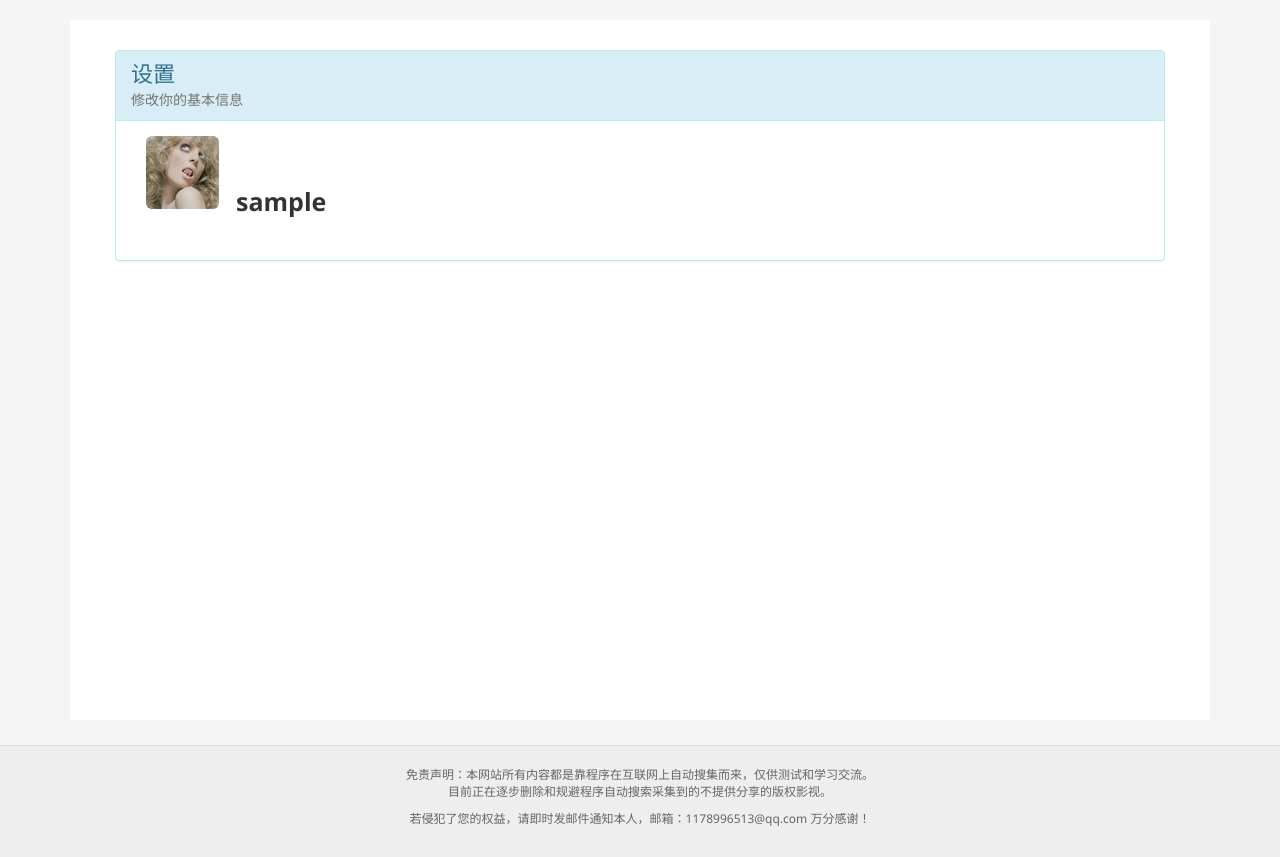
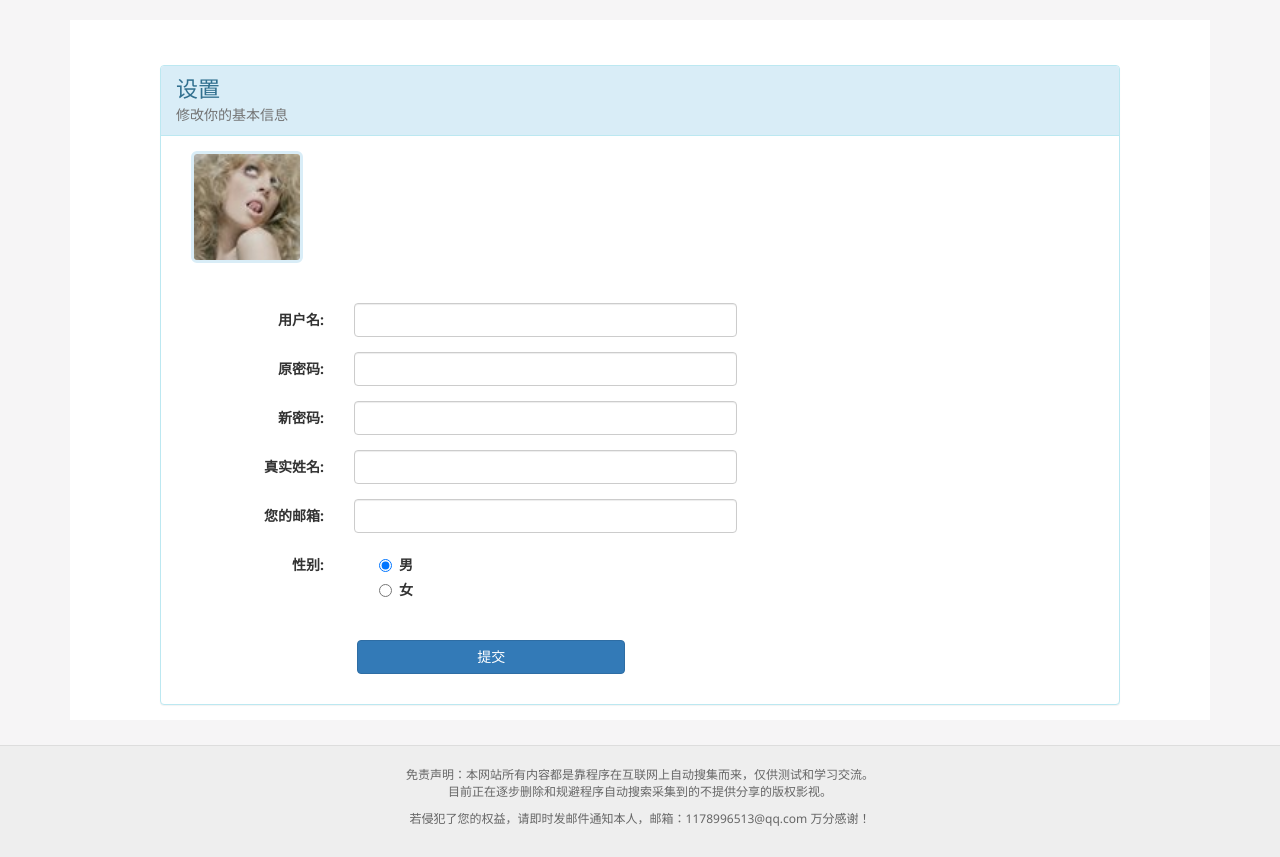
Before and after one commit to fqsghostcloud/BootStrap-Web, a Flask app: template apps/templates/user_config.html in a window 1280 px wide. Shown: the part 54-911 px from the top of the page. Run offline with Flask 2, Linux system fonts and the light colour scheme; the template is opened without the code that fills it: values that come from a table or form of the project are taken from there, most other values are stand-ins (such as "Sample title", 1, 10 or a date in 2020); parts of the project's set-up code (start-up, migrations or seed data) failed here and were passed over; some libraries are stand-ins or nearby versions.

Commit message:
登录状态

```diff
--- a/apps/static/mystyle/css/mycss.css
+++ b/apps/static/mystyle/css/mycss.css
@@ -106,6 +106,7 @@
     position: relative;
     left: 60px;
     top: 40px;
+    margin-bottom: 40px;
 }
 
 .footer-space {
@@ -235,11 +236,17 @@
     margin-top: 0;
 }
 
-.user-name {
-    position: relative;
-    display: block;
-    margin-left: 90px;
-    bottom: 25px;
-    font-size: 25px;
-    font-weight: bold;
+
+.header-img {
+    height: 112px;
+    width: 112px;
+    border: 3px solid #d9edf7;
+    -moz-box-sizing: border-box;
+    box-sizing: border-box;
+    color: #fff;
 }
+
+.nav-img {
+    width: 42px;
+
+}
--- a/apps/templates/base.html
+++ b/apps/templates/base.html
@@ -36,7 +36,19 @@
                             <input type="text" class="form-control" />
                         </div> <button type="submit" class="btn btn-default">搜索</button>
                     </form>
+
+                    {% block nav_bar %}
                         <ul class="nav navbar-nav navbar-right">
+                            {% if authenticated %}
+                                <li>
+                                    <a href="{{ url_for('user_config') }}" style="padding-top: 4px;padding-bottom: 4px;"><img src="../static/images/user.jpg" alt="用户头像" class="img-circle nav-img"></a>
+
+                                </li>
+                                <li>
+                                    <a id="regform" href="#" role="button" class="btn" data-toggle="modal">注销</a>
+
+                                </li>
+                            {% else %}
                                 <li>
                                     <a id="logfrom" href="/login" role="button" class="btn" data-toggle="modal">登录</a>
 
@@ -45,8 +57,16 @@
                                     <a id="regform" href="/register" role="button" class="btn" data-toggle="modal">注册</a>
 
                                 </li>
+                            {% endif %}
+
+
+
+
+
 
                         </ul>
+                    {% endblock nav_bar %}
+
                 </div>
             </nav>
 
--- a/apps/templates/user_config.html
+++ b/apps/templates/user_config.html
@@ -1,4 +1,7 @@
 {% extends "base.html" %}
+{% from "macro/field_render.html" import field_render %}
+{% from "macro/button_render.html" import button_render %}
+
 
 {% block head %}
     <link rel="stylesheet" href="{{ url_for('static', filename='mystyle/css/mycss.css') }}">
@@ -7,15 +10,39 @@
 {% block content %}
     <div class="container-fluid" style="background-color: #FFF; padding-top: 15px; height: 700px">
         <div class="row">
-            <div class="panel panel-info" style="margin: 15px 45px 0px 45px; ">
+            <div class="panel panel-info" style="margin: 30px 90px 0px 90px; ">
                 <div class="panel-heading">
                     <h2 class="panel-title" style="font-size: 22px;">设置</h2>
                     <p class="help-block" style="margin-bottom: 0px;">修改你的基本信息</p>
                 </div>
                 <div class="panel-body">
                     <div class="col-md-12">
-                        <img src="../static/images/user.jpg" alt="头像无法显示" class="img-rounded">
-                        <span class="user-name">{{ username }}</span>
+                        <img src="../static/images/user.jpg" alt="头像无法显示" class="img-rounded header-img">
+                    </div>
+                    <div class="container-fluid">
+                        <div class="row">
+                            <div class="col-md-8">
+                                <form role="form" class="form-horizontal form-panel" method="post">
+                                    {{ field_render(form.username, username) }}
+                                    {{ field_render(form.password, password) }}
+                                    {{ field_render(form.newpassword, newpassword) }}
+                                    {{ field_render(form.realname, realname) }}
+                                    {{ field_render(form.e_mail, email) }}
+
+                                    <div class="form-group">
+                                        {{ form.sex.label(class="control-label col-md-2") }}
+                                        <div class="radio-inline col-sm-3">
+                                            {{ form.sex }}
+                                        </div>
+                                    </div>
+
+                                    <div class="form-group">
+                                        {{ button_render(form.submit) }}
+                                    </div>
+                                </form>
+                            </div>
+                        </div>
+
                     </div>
                 </div>
             </div>
--- a/apps/templates/view.html
+++ b/apps/templates/view.html
@@ -1,4 +1,5 @@
 {% extends "base.html" %}
+
 {% block head %}
     <link rel="stylesheet" type="text/css" href="{{ url_for('static',filename='mystyle/css/mycss.css') }}">
 {% endblock %}
--- a/apps/views/common/forms.py
+++ b/apps/views/common/forms.py
@@ -19,3 +19,13 @@ class RegisterForm(Form):
     e_mail = StringField(u'您的邮箱:')
     sex = RadioField(u'性别:', choices=[('man', u'男'), ('woman', u'女')], default='man')
     regis_submit = SubmitField(u'注册')
+
+
+class UserConfigForm(Form):
+    username = StringField(u'用户名:', validators=[DataRequired(message=u'用户名不能为空!'), Length(min=2, max=6, message=u'用户名长度必须在2-6个字符之间!')])
+    password = PasswordField(u'原密码:', validators=[DataRequired(message=u'密码不能为空!')])
+    newpassword = PasswordField(u'新密码:',validators=[DataRequired(message=u'您的密码长度必须在6-12个字符之间!')])
+    realname = StringField(u'真实姓名:', validators=[DataRequired(Length(max=6, message=u'长度不可以超过8个字'))])
+    e_mail = StringField(u'您的邮箱:')
+    sex = RadioField(u'性别:', choices=[('man', u'男'), ('woman', u'女')], default='man')
+    submit = SubmitField(u'提交')
--- a/apps/views/common/views.py
+++ b/apps/views/common/views.py
@@ -3,16 +3,19 @@ from apps import app
 from datetime import datetime
 from flask import render_template, url_for, redirect, request, flash, current_app, session
 from flask.ext.login import login_user, login_required, current_user
-from .forms import LoginForm, RegisterForm
+from .forms import LoginForm, RegisterForm, UserConfigForm
 from apps.models import User, SpiderData
 
 
 @app.route('/')
 @app.route('/index', methods='GET')
 def index():
+    if current_user.is_authenticated:
+        authenticated = True
+    else:
+        authenticated = False
     movie_data = SpiderData.get_moviedata()
-
-    return render_template('index.html', list_data=movie_data, current_time=datetime.utcnow())
+    return render_template('index.html', list_data=movie_data, current_time=datetime.utcnow(), authenticated=authenticated)
 
 
 @app.route('/login', methods=['GET', 'POST'])
@@ -53,10 +56,11 @@ def register():
 
 @app.route('/user_config', methods=['GET', 'POST'])
 def user_config():
+    form = UserConfigForm(csrf_enabled=False)
     if not current_user.is_authenticated: # 是否通过验证
         return current_app.login_manager.unauthorized()
     else:
-        return render_template('user_config.html', title=u'个人信息', username=session.get('name'))
+        return render_template('user_config.html', title=u'个人信息', username=session.get('name'), form=form, authenticated=True)
 
 
 @app.errorhandler(404)
@@ -65,7 +69,11 @@ def page_not_found(e): # 错误页面显示
 
 @app.route('/view')
 def view():
-    return render_template('view.html')
+    if current_user.is_authenticated:
+        authenticated = True
+    else:
+        authenticated = False
+    return render_template('view.html', authenticated=authenticated)
 
 
 
```
Also changed, not shown: apps/templates/index.html (+2 -7 lines), 2 other files. Lines whose indentation alone changed are shown as unchanged.
